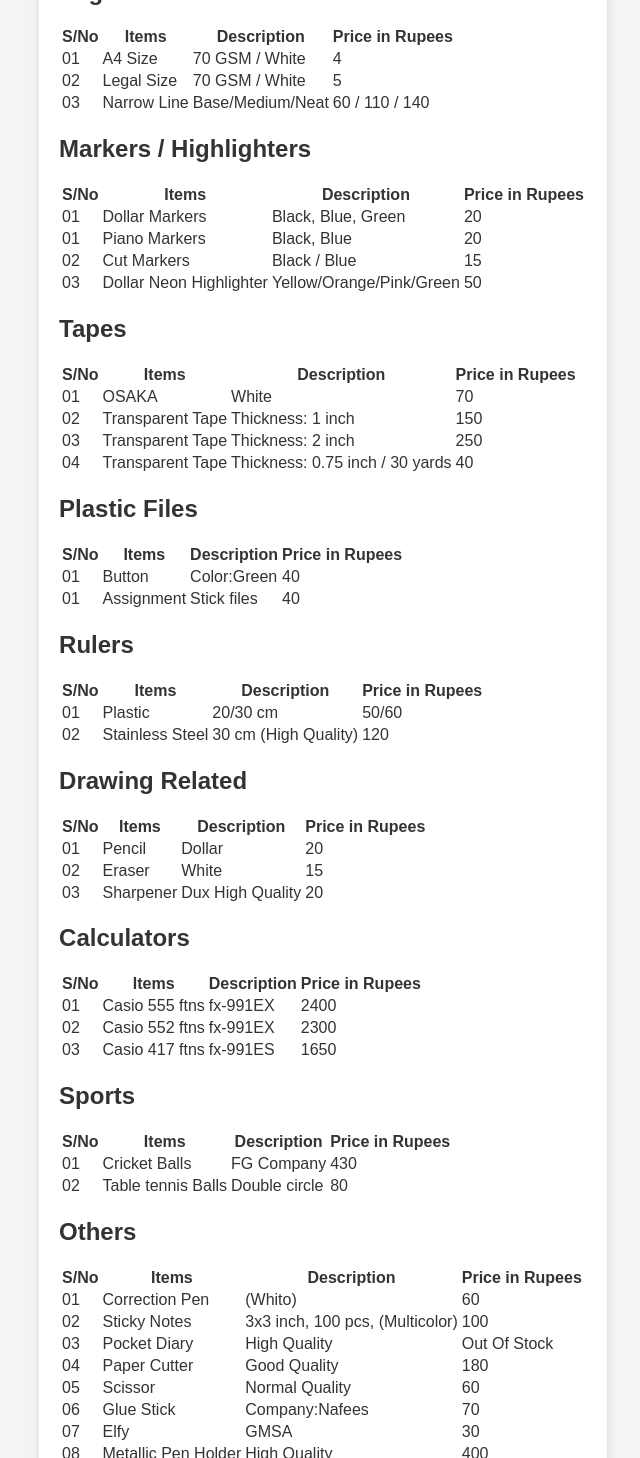
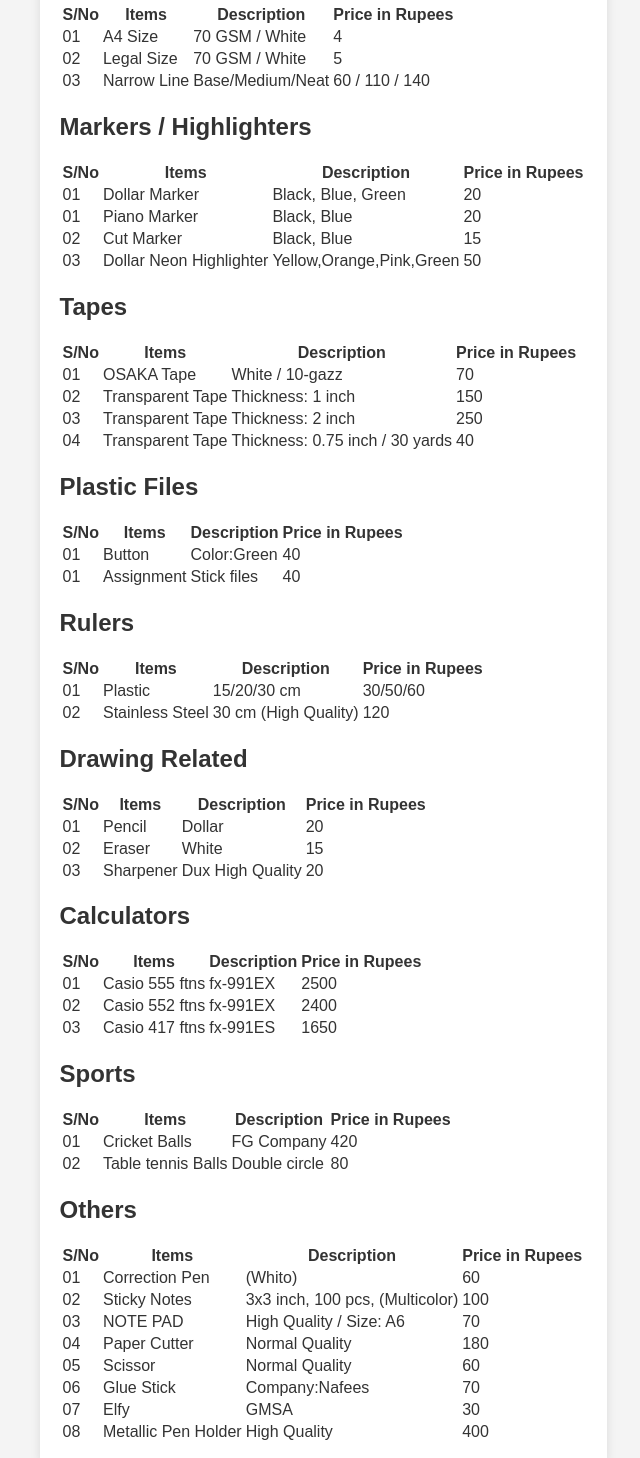
Before and after one commit to muhammadalikhtti/The_Little_Stationer.github.io, a plain HTML site: page index.html in a window 1280 px wide. Shown: the part 1342-2800 px from the top of the page, without its empty margins (317-957 px from the left). Drawn offline with Linux system fonts and the light colour scheme.

Commit message:
Update index.html

```diff
--- a/index.html
+++ b/index.html
@@ -77,7 +77,7 @@
                     <td>01</td>
                     <td>Ring</td>
                     <td>~180 pages</td>
-                    <td>330</td>
+                    <td>350</td>
                 </tr>
                 <tr>
                     <td>02</td>
@@ -89,7 +89,7 @@
                     <td>03</td>
                     <td>Non-Ring</td>
                     <td>~150 pages</td>
-                    <td>250</td>
+                    <td>Out of Stock</td>
                 </tr>
             </tbody>
         </table>
@@ -105,16 +105,10 @@
             </thead>
             <tbody>
                 <tr>
-                    <td>01</td>
-                    <td>Ring</td>
-                    <td>~75 pages</td>
-                    <td>350</td>
-                </tr>
-                <tr>
                     <td>02</td>
                     <td>Ring</td>
                     <td>5 Portions/Subjects</td>
-                    <td>390</td>
+                    <td>400</td>
                 </tr>
                 <tr>
                     <td>03</td>
@@ -217,26 +211,26 @@
             <tbody>
                 <tr>
                     <td>01</td>
-                    <td>Dollar Markers</td>
+                    <td>Dollar Marker</td>
                     <td>Black, Blue, Green</td>
                     <td>20</td>
                 </tr>
                 <tr>
                     <td>01</td>
-                    <td>Piano Markers</td>
+                    <td>Piano Marker</td>
                     <td>Black, Blue</td>
                     <td>20</td>
                 </tr>
                 <tr>
                     <td>02</td>
-                    <td>Cut Markers</td>
-                    <td>Black / Blue</td>
+                    <td>Cut Marker</td>
+                    <td>Black, Blue</td>
                     <td>15</td>
                 </tr>
                 <tr>
                     <td>03</td>
                     <td>Dollar Neon Highlighter</td>
-                    <td>Yellow/Orange/Pink/Green</td>
+                    <td>Yellow,Orange,Pink,Green</td>
                     <td>50</td>
                 </tr>
             </tbody>
@@ -254,8 +248,8 @@
             <tbody>
                 <tr>
                     <td>01</td>
-                    <td>OSAKA</td>
-                    <td>White</td>
+                    <td>OSAKA Tape</td>
+                    <td>White / 10-gazz</td>
                     <td>70</td>
                 </tr>
                 <tr>
@@ -317,8 +311,8 @@
                 <tr>
                     <td>01</td>
                     <td>Plastic</td>
-                    <td>20/30 cm</td>
-                    <td>50/60</td>
+                    <td>15/20/30 cm</td>
+                    <td>30/50/60</td>
                 </tr>
                 <tr>
                     <td>02</td>
@@ -374,13 +368,13 @@
                     <td>01</td>
                     <td>Casio 555 ftns</td>
                     <td>fx-991EX</td>
-                    <td>2400</td>
+                    <td>2500</td>
                 </tr>
                 <tr>
                     <td>02</td>
                     <td>Casio 552 ftns</td>
                     <td>fx-991EX</td>
-                    <td>2300</td>
+                    <td>2400</td>
                 </tr>
                 <tr>
                     <td>03</td>
@@ -405,7 +399,7 @@
                     <td>01</td>
                     <td>Cricket Balls</td>
                     <td>FG Company</td>
-                    <td>430</td>
+                    <td>420</td>
                 </tr>
                 <tr>
                     <td>02</td>
@@ -440,14 +434,14 @@
                 </tr>
                 <tr>
                     <td>03</td>
-                    <td>Pocket Diary</td>
-                    <td>High Quality</td>
-                    <td>Out Of Stock</td>
+                    <td>NOTE PAD</td>
+                    <td>High Quality / Size: A6</td>
+                    <td>70</td>
                 </tr>
                 <tr>
                     <td>04</td>
                     <td>Paper Cutter</td>
-                    <td>Good Quality</td>
+                    <td>Normal Quality</td>
                     <td>180</td>
                 </tr>
                 <tr>
```
